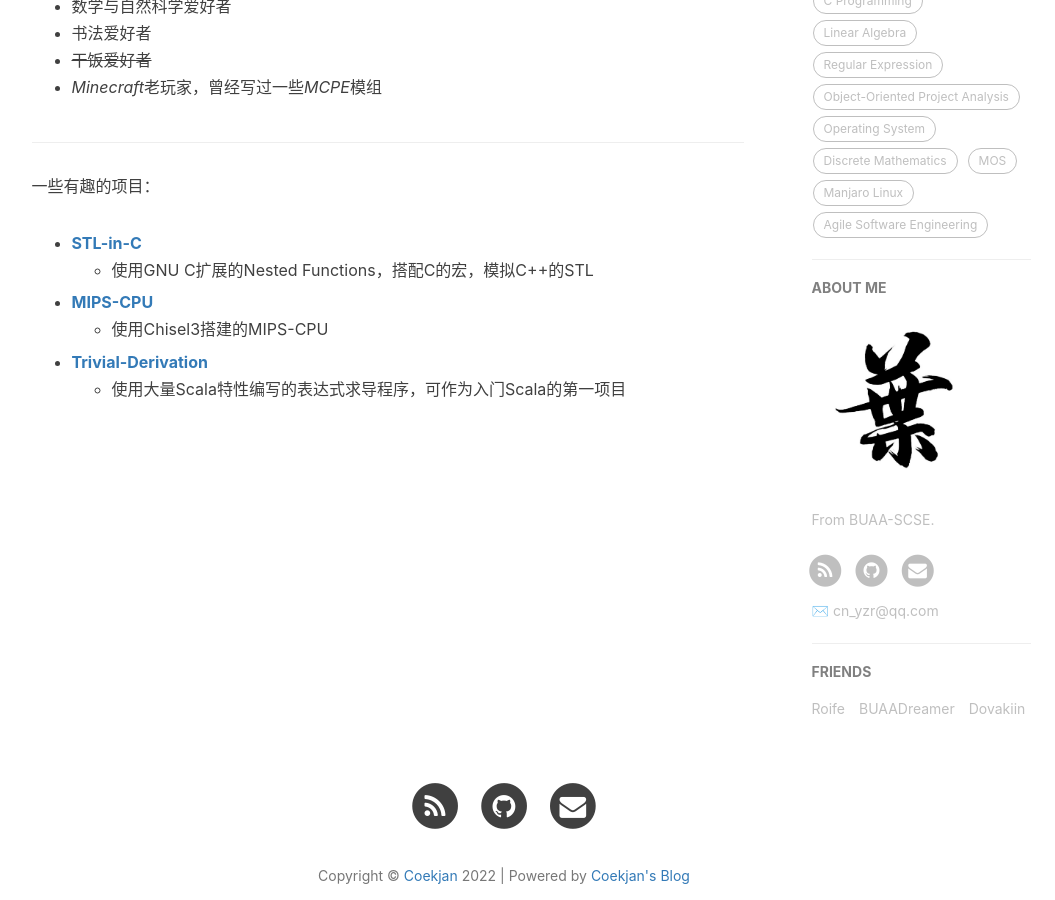
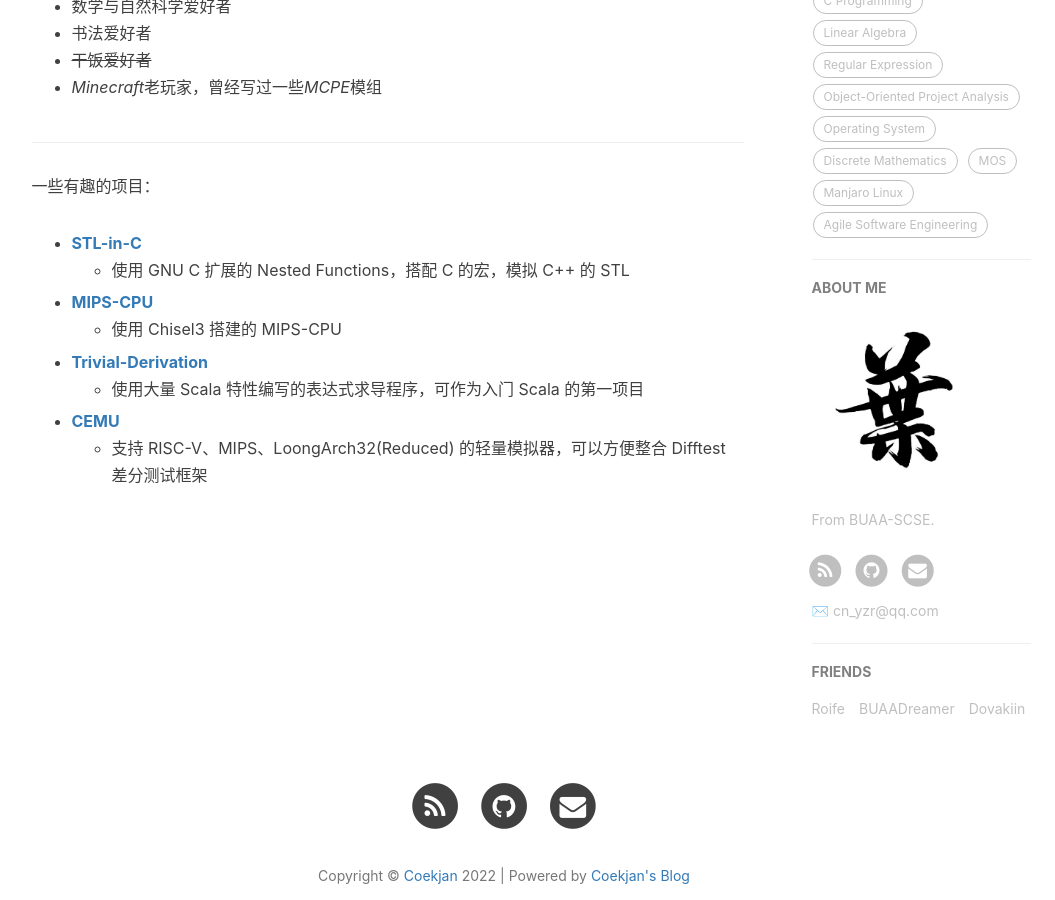
Before and after one commit to Coekjan/coekjan.github.io, a Jekyll site: the page built from 3-about.html, in a window 1280 px wide and 900 px high, scrolled down 619 px. Shown: the whole window, without its empty margins (136-1191 px from the left). Built offline with Jekyll 4.4.1, drawn with Linux system fonts in a browser that asks for light colours; nearby versions of some CDN libraries; comment, search, counter and statistics services are not loaded.

Commit message:
Update zh.md

```diff
--- a/_includes/about/zh.md
+++ b/_includes/about/zh.md
@@ -13,8 +13,10 @@
 
 一些有趣的项目：
 * **[STL-in-C](https://github.com/Coekjan/STL-in-C)**
-  * 使用GNU C扩展的Nested Functions，搭配C的宏，模拟C++的STL
+  * 使用 GNU C 扩展的 Nested Functions，搭配 C 的宏，模拟 C++ 的 STL
 * **[MIPS-CPU](https://github.com/Coekjan/MIPS-CPU)**
-  * 使用Chisel3搭建的MIPS-CPU
+  * 使用 Chisel3 搭建的 MIPS-CPU
 * **[Trivial-Derivation](https://github.com/Coekjan/Trivial-Derivation)**
-  * 使用大量Scala特性编写的表达式求导程序，可作为入门Scala的第一项目
+  * 使用大量 Scala 特性编写的表达式求导程序，可作为入门 Scala 的第一项目
+* **[CEMU](https://github.com/cyyself/cemu)**
+  * 支持 RISC-V、MIPS、LoongArch32(Reduced) 的轻量模拟器，可以方便整合 Difftest 差分测试框架
```
